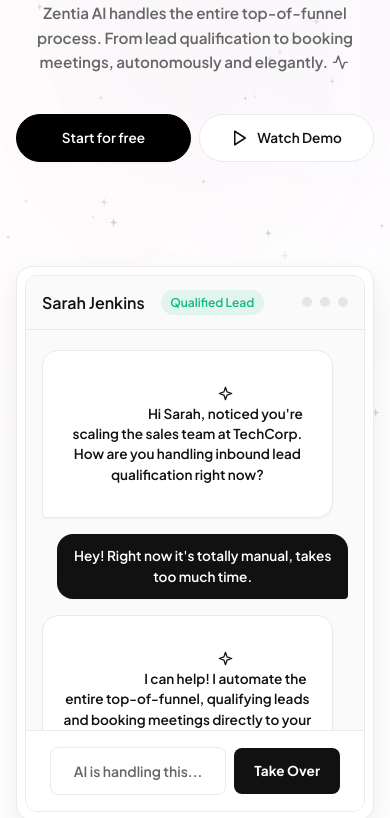
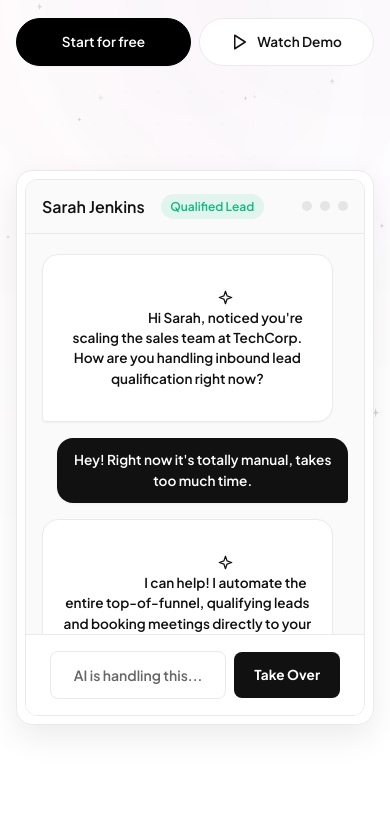
Before and after one commit to Toofiks/Zentia-AI, a website: page index.html in a window 390 px wide. Shown: the part 386-1204 px from the top of the page. Drawn offline with nearby package versions, Linux system fonts and the light colour scheme.

Commit message:
Set mobile hero padding-top to 8rem for a tighter design

```diff
--- a/style.css
+++ b/style.css
@@ -1929,7 +1929,7 @@ p {
 
   /* Hero Section */
   .hero {
-    padding-top: 14rem !important;
+    padding-top: 8rem !important;
     padding-bottom: 5rem !important;
     text-align: center;
   }
```
